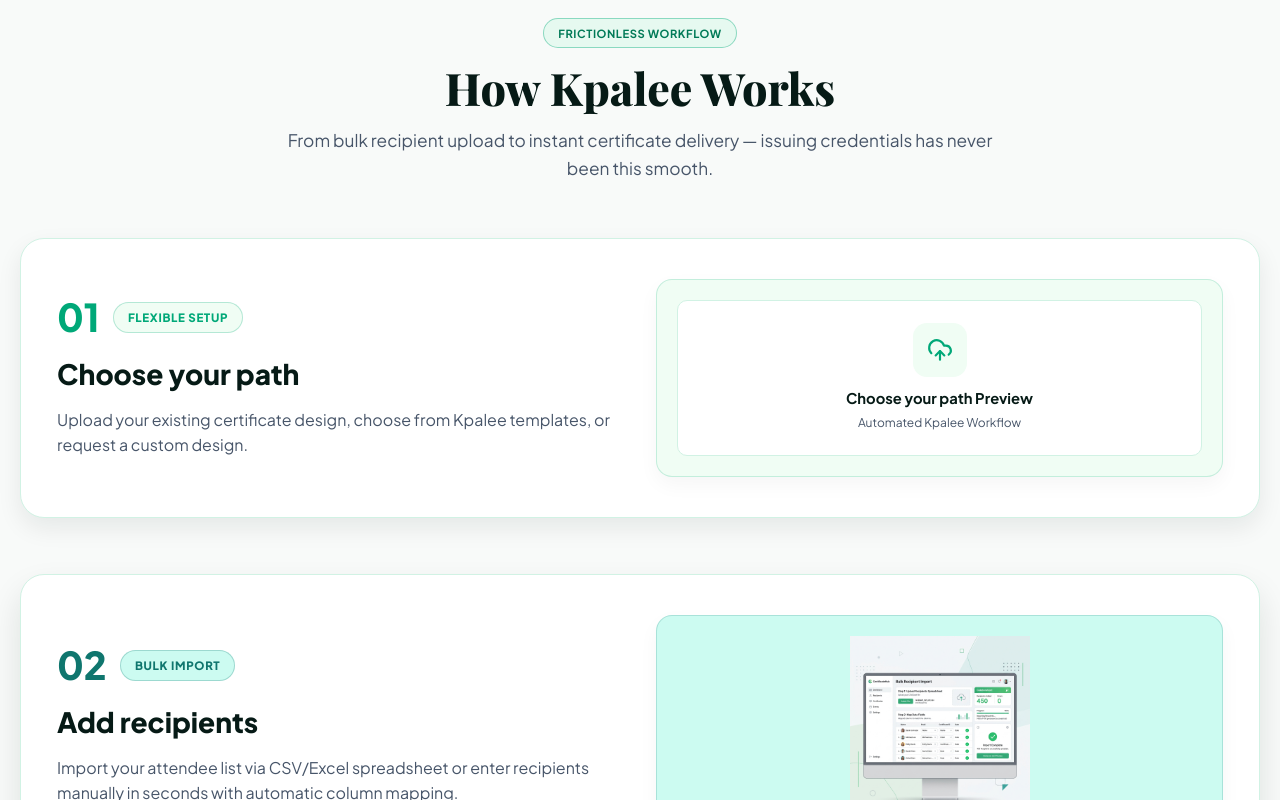
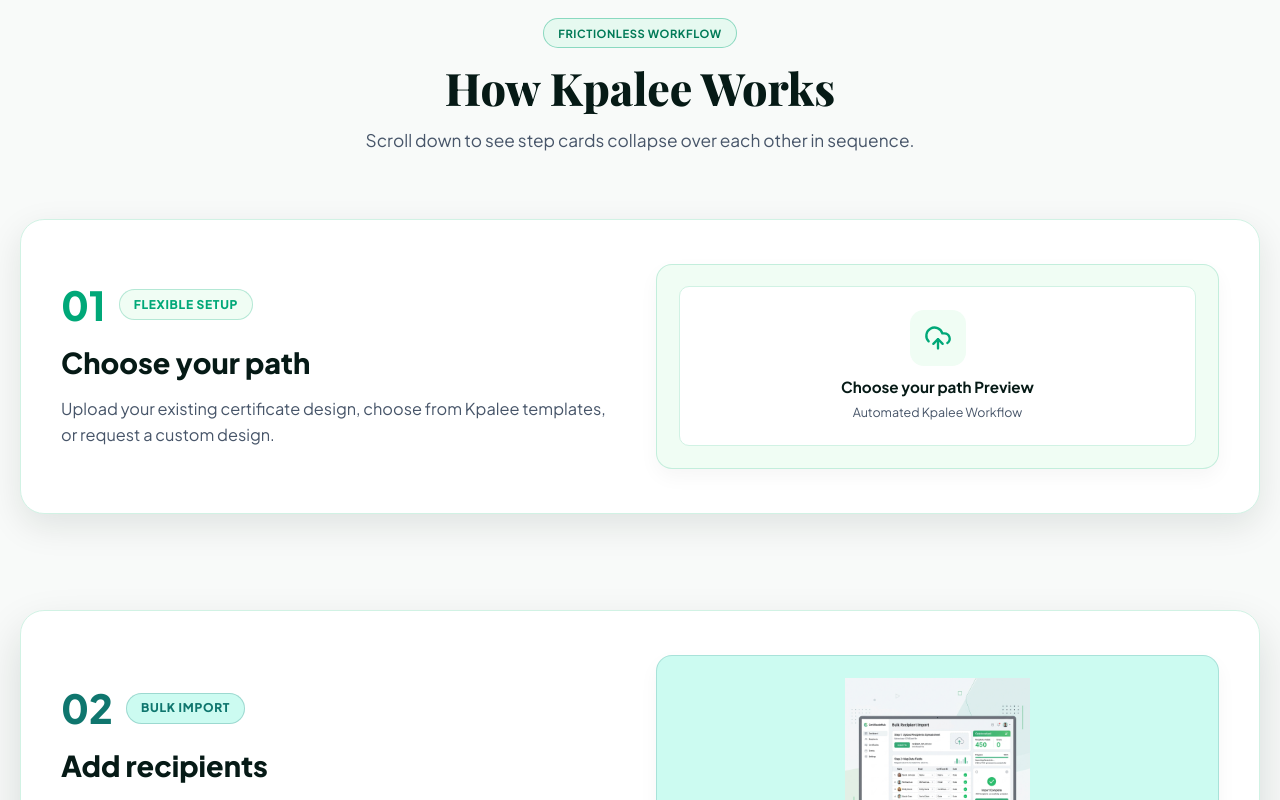
Before and after one commit to utidex/kpalee-platform, a React (Vite) app: page / in a window 1280 px wide. Shown: the part 1800-2600 px from the top of the page. Built offline with nearby package versions, Linux system fonts and the light colour scheme; a web font is replaced by a local one.

Commit message:
fix: Replace body overflow-x: hidden with overflow-x: clip and set 6rem sticky scroll margin so How It Works cards stack and collapse perfectly

```diff
--- a/src/components/HowItWorks.jsx
+++ b/src/components/HowItWorks.jsx
@@ -46,7 +46,7 @@
     <section style={{ padding: '5rem 1.25rem 6rem 1.25rem', maxWidth: '1280px', margin: '0 auto', overflow: 'visible' }}>
 
       {/* Section Header */}
-      <div style={{ textAlign: 'center', maxWidth: '750px', margin: '0 auto 3.5rem auto' }}>
+      <div style={{ textAlign: 'center', maxWidth: '750px', margin: '0 auto 4rem auto' }}>
         <span className="badge badge-emerald" style={{ marginBottom: '0.85rem', padding: '0.35rem 0.9rem' }}>
           FRICTIONLESS WORKFLOW
         </span>
@@ -54,12 +54,12 @@
           How Kpalee Works
         </h2>
         <p style={{ fontSize: '1.08rem', color: 'var(--text-muted)', lineHeight: 1.6 }}>
-          From bulk recipient upload to instant certificate delivery — issuing credentials has never been this smooth.
+          Scroll down to see step cards collapse over each other in sequence.
         </p>
       </div>
 
-      {/* Sticky Stacking Collapsing Scroll Cards Container (PC & Mobile Compatible) */}
-      <div style={{ display: 'flex', flexDirection: 'column', gap: '2rem', position: 'relative', overflow: 'visible' }}>
+      {/* Sticky Stacking Collapsing Scroll Cards Container */}
+      <div style={{ display: 'flex', flexDirection: 'column', position: 'relative', overflow: 'visible', paddingBottom: '4rem' }}>
         {steps.map((step, idx) => {
           const Icon = step.icon;
           return (
@@ -67,15 +67,15 @@
               key={step.num}
               style={{
                 position: 'sticky',
-                top: `${95 + idx * 22}px`,
+                top: `${110 + idx * 30}px`,
                 zIndex: idx + 1,
                 background: '#ffffff',
                 border: '1.5px solid var(--border-color)',
                 borderRadius: 'var(--radius-lg)',
-                padding: '2.5rem 2.25rem',
-                boxShadow: `0 ${10 + idx * 6}px ${25 + idx * 8}px rgba(6, 26, 22, ${0.08 + idx * 0.03})`,
-                transition: 'all 0.3s ease',
-                marginBottom: '1.5rem'
+                padding: '2.75rem 2.5rem',
+                boxShadow: `0 ${12 + idx * 8}px ${35 + idx * 10}px rgba(6, 26, 22, ${0.1 + idx * 0.04})`,
+                marginBottom: idx === steps.length - 1 ? '0' : '6rem',
+                transition: 'transform 0.2s ease, box-shadow 0.2s ease'
               }}
             >
               <div style={{
@@ -88,7 +88,7 @@
                 {/* Left Step Details */}
                 <div>
                   <div style={{ display: 'flex', alignItems: 'center', gap: '0.85rem', marginBottom: '1rem' }}>
-                    <span style={{ fontSize: '2.4rem', fontWeight: 900, color: step.color, lineHeight: 1 }}>
+                    <span style={{ fontSize: '2.5rem', fontWeight: 900, color: step.color, lineHeight: 1 }}>
                       {step.num}
                     </span>
                     <span
@@ -98,7 +98,7 @@
                         border: `1px solid ${step.color}40`,
                         padding: '0.35rem 0.85rem',
                         borderRadius: '999px',
-                        fontSize: '0.72rem',
+                        fontSize: '0.75rem',
                         fontWeight: 800,
                         letterSpacing: '0.06em'
                       }}
@@ -107,11 +107,11 @@
                     </span>
                   </div>
 
-                  <h3 style={{ fontSize: '1.75rem', fontWeight: 800, color: 'var(--kpalee-dark-bg)', marginBottom: '0.75rem' }}>
+                  <h3 style={{ fontSize: '1.8rem', fontWeight: 800, color: 'var(--kpalee-dark-bg)', marginBottom: '0.75rem' }}>
                     {step.title}
                   </h3>
 
-                  <p style={{ fontSize: '1rem', color: 'var(--text-muted)', lineHeight: 1.6 }}>
+                  <p style={{ fontSize: '1.02rem', color: 'var(--text-muted)', lineHeight: 1.6 }}>
                     {step.desc}
                   </p>
                 </div>
@@ -120,7 +120,7 @@
                 <div style={{
                   background: step.bgColor,
                   borderRadius: 'var(--radius-md)',
-                  padding: '1.25rem',
+                  padding: '1.35rem',
                   display: 'flex',
                   alignItems: 'center',
                   justifyContent: 'center',
@@ -131,20 +131,20 @@
                     <img
                       src={stepPreviewImg}
                       alt="CSV Recipient Import Illustration"
-                      style={{ width: '100%', maxHeight: '180px', objectFit: 'contain', borderRadius: 'var(--radius-sm)' }}
+                      style={{ width: '100%', maxHeight: '185px', objectFit: 'contain', borderRadius: 'var(--radius-sm)' }}
                     />
                   ) : (
                     <div style={{
                       width: '100%',
-                      padding: '1.35rem',
+                      padding: '1.4rem',
                       background: '#ffffff',
                       borderRadius: 'var(--radius-sm)',
                       textAlign: 'center',
                       border: '1px solid var(--border-color)'
                     }}>
                       <div style={{
-                        width: '54px',
-                        height: '54px',
+                        width: '56px',
+                        height: '56px',
                         borderRadius: '14px',
                         background: step.bgColor,
                         color: step.color,
@@ -153,12 +153,12 @@
                         justifyContent: 'center',
                         margin: '0 auto 0.65rem auto'
                       }}>
-                        <Icon size={26} />
+                        <Icon size={28} />
                       </div>
-                      <strong style={{ fontSize: '0.92rem', color: 'var(--kpalee-dark-bg)', display: 'block' }}>
+                      <strong style={{ fontSize: '0.95rem', color: 'var(--kpalee-dark-bg)', display: 'block' }}>
                         {step.title} Preview
                       </strong>
-                      <span style={{ fontSize: '0.75rem', color: 'var(--text-muted)' }}>Automated Kpalee Workflow</span>
+                      <span style={{ fontSize: '0.78rem', color: 'var(--text-muted)' }}>Automated Kpalee Workflow</span>
                     </div>
                   )}
                 </div>
--- a/src/index.css
+++ b/src/index.css
@@ -55,8 +55,8 @@
 
 html, body {
   width: 100%;
-  max-width: 100vw;
-  overflow-x: hidden !important;
+  max-width: 100%;
+  overflow-x: clip; /* Modern CSS clip prevents overflow without breaking position: sticky! */
   background-color: var(--bg-main);
   color: var(--text-main);
   font-family: var(--font-sans);
@@ -120,10 +120,7 @@
   100% { transform: translateX(-50%); }
 }
 
-/* ==========================================
-   3D FLIP TESTIMONIAL REVIEW CARD STYLES
-   ========================================== */
-
+/* 3D FLIP TESTIMONIAL REVIEW CARD STYLES */
 .flip-card-container {
   background-color: transparent;
   width: 100%;
@@ -160,14 +157,12 @@
   box-shadow: var(--shadow-lg);
 }
 
-/* Front Side: Emerald Green Background with Client Info & 5-Stars */
 .flip-card-front {
   background: linear-gradient(135deg, var(--kpalee-dark-bg) 0%, #00a878 100%);
   color: #ffffff;
   border: 1.5px solid rgba(0, 168, 120, 0.4);
 }
 
-/* Back Side: White Panel showing the full review text */
 .flip-card-back {
   background: #ffffff;
   color: var(--text-main);
```
